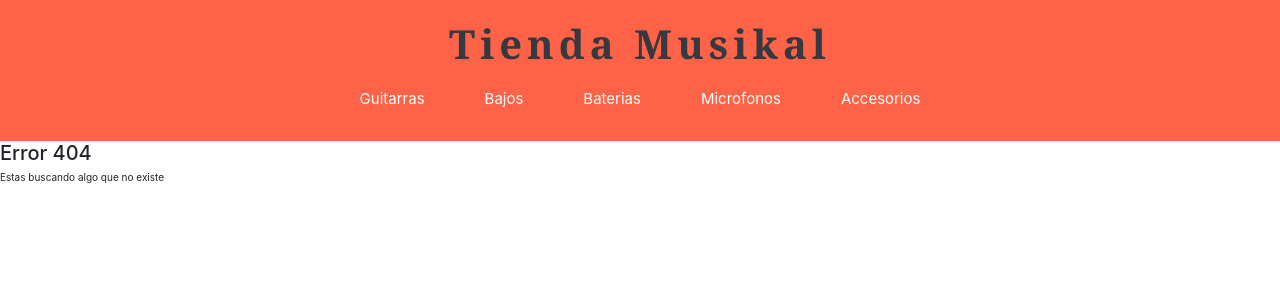
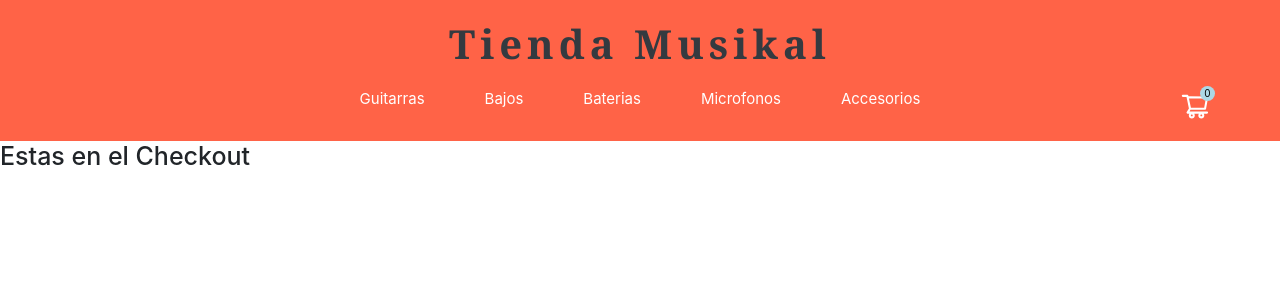
Before and after one commit to Ernesferre/tienda-ecommerce, a React (Create React App) app: page /Checkout in a window 1280 px wide. Before the commit this address had no page. Shown: the top 300 px of the page. Built offline with nearby package versions, Linux system fonts and the light colour scheme; a web font is replaced by a local one.

Commit message:
implementacion de evento clikc que me redirige al Cart desde el detalle del producto

```diff
--- a/public/index.html
+++ b/public/index.html
@@ -24,7 +24,7 @@
       work correctly both with client-side routing and a non-root public URL.
       Learn how to configure a non-root public URL by running `npm run build`.
     -->
-    <title>React App</title>
+    <title>Musikal</title>
   </head>
   <body>
     <noscript>You need to enable JavaScript to run this app.</noscript>
--- a/src/App.jsx
+++ b/src/App.jsx
@@ -8,8 +8,10 @@ import Category from './components/Category/Category.jsx'
 import Detail from './components/Detail';
 import {BrowserRouter,Switch,Route} from "react-router-dom"; //Dependencia que me permite generar rutas
 import Error404 from './components/general/Error404/index.jsx';
+import Cart from './components/Cart'
+import Checkout from './components/Checkout'
+
 // import {Link} from 'react';
-
 
 
 
@@ -33,11 +35,19 @@ function App() {
           <Detail/>
         </Route>
 
+        <Route path="/Cart">
+          <Cart/>
+        </Route>
+
+        <Route path="/Checkout">
+          <Checkout/>
+        </Route>
+
 
 
 
         {/* no me funciona  */}
-        <Route path="*" >
+        <Route path="*">
           <Error404 />
         </Route>
 
--- /dev/null
+++ b/src/components/Cart/index.jsx
@@ -0,0 +1,7 @@
+const Cart = () => {
+  return (
+    <h1>Estas en el Cart</h1>
+  )
+}
+
+export default Cart;
--- /dev/null
+++ b/src/components/Checkout/index.jsx
@@ -0,0 +1,7 @@
+const Checkout = () => {
+  return (
+    <h1>Estas en el Checkout</h1>
+  )
+}
+
+export default Checkout;
--- a/src/components/Home/StateCounter/StateCounter.jsx
+++ b/src/components/Home/StateCounter/StateCounter.jsx
@@ -1,5 +1,6 @@
 import {useState} from 'react'
 import './StateCounter.css';
+import { useHistory } from "react-router-dom";
 
 function StateCounter ()  {
 
@@ -15,9 +16,25 @@ function StateCounter ()  {
     return resultado;
   }
 
+  const [click,setClick] = useState(false);
+
+  let history = useHistory();
+
+    const handleClickAdd =(e)=>{
+        if(click){
+            history.push("/cart");
+        }
+        e.target.innerText="Ir al Cart";
+        e.target.className="add-button color-clicked";
+        setClick(true);
+    }
+
+
+
+
   return (
 
-          <div>
+          <>
               <div className="contador">
 
                 <button className="btn btn-dark" width="100" onClick={() => setValor (restar)}>-</button>
@@ -29,12 +46,16 @@ function StateCounter ()  {
                 <button className="btn btn-dark" onClick={() => setValor (sumar)}>+</button>
                 {/* eslint-disable-next-line */}
               </div>
-              <button className="btn btn-info">Agregar a Carrito</button>
-          </div>
+              <button
+              className="btn btn-info"
+              onClick={handleClickAdd}
+               >Agregar a Carrito
+               </button>
+          </>
 
   )
-}
 
+  }
 
 
 export default StateCounter;
--- a/src/components/Home/index.jsx
+++ b/src/components/Home/index.jsx
@@ -2,7 +2,9 @@ import FeaturedProducts from './FeaturedProducts/FeaturedProducts.jsx'
 
 const Home = () => {
     return (
+        <>
         <FeaturedProducts />
+        </>
     )
 }
 
--- a/src/components/general/Nav/Nav.jsx
+++ b/src/components/general/Nav/Nav.jsx
@@ -29,7 +29,7 @@ function Nav({titulo, action}) {
 
     ]
 
-    const qty = 0;
+    const qty = 1;
 
     return (
         <nav>
--- a/src/components/general/NavCart/NavCart.css
+++ b/src/components/general/NavCart/NavCart.css
@@ -7,7 +7,7 @@
 
 .navCart svg {
   color:white;
-  font-size: 2rem;
+  font-size: 3rem;
 }
 
 .navCart span {
@@ -15,8 +15,8 @@
   justify-content: center;
   align-items: center;
   border-radius: 50%;
-  width: 1.3rem;
-  height: 1.3rem;
+  width: 1.5rem;
+  height: 1.5rem;
   font-size: 1rem;
   position: absolute;
   right: -0.5rem;
```
Also changed, not shown: 1 other file (tests, documents, lock files or other folders).
